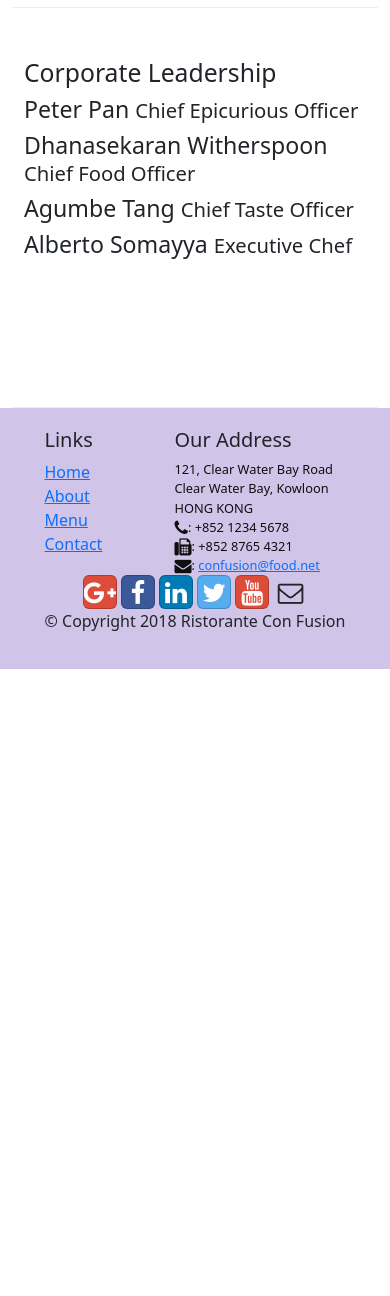
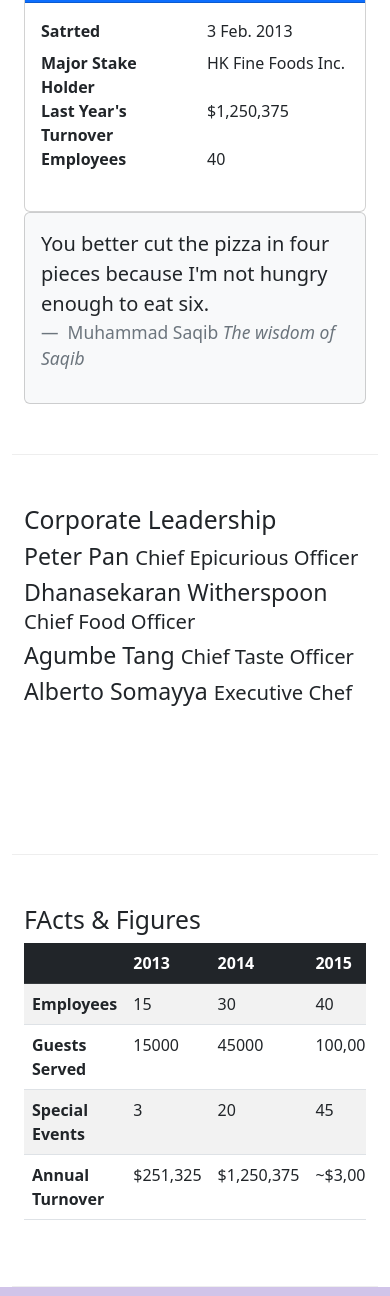
Before and after one commit to MuhammadSaqib786/Navbar-and-breadCrumbs-bootStrap, a website: page aboutus.html in a window 390 px wide. Shown: the part 1024-2320 px from the top of the page. Before the commit the page ends 1693 px from the top, so only its background shows below. Drawn offline with nearby package versions, Linux system fonts and the light colour scheme.

Commit message:
added table and cards using bootstrap classes table table-responsive table-stripe card card-body

```diff
--- a/aboutus.html
+++ b/aboutus.html
@@ -83,7 +83,40 @@
                 <p>Started in 2010, Ristorante con Fusion quickly established itself as a culinary icon par excellence in Hong Kong. With its unique brand of world fusion cuisine that can be found nowhere else, it enjoys patronage from the A-list clientele in Hong Kong.  Featuring four of the best three-star Michelin chefs in the world, you never know what will arrive on your plate the next time you visit us.</p>
                 <p>The restaurant traces its humble beginnings to <em>The Frying Pan</em>, a successful chain started by our CEO, Mr. Peter Pan, that featured for the first time the world's best cuisines in a pan.</p>
             </div>
-            <div class="col-12 col-sm-6">
+            <div class="col-sm">
+                <div class="card">
+                    <h3 class="card-header bg-primary text-white">
+                        Facts At a Glance
+
+                    </h3>
+                    <div class="card-body">
+                        <dl class="row">
+                            <dt class="col-6">Satrted</dt>
+                            <dd class="col-6">3 Feb. 2013</dd>
+                            <dt class="col-6">Major Stake Holder</dt>
+                            <dd class="col-6">HK Fine Foods Inc.</dd>
+                            <dt class="col-6">Last Year's Turnover</dt>
+                            <dd class="col-6">$1,250,375</dd>
+                            <dt class="col-6">Employees</dt>
+                            <dd class="col-6">40</dd>
+                        </dl>
+
+                    </div>
+
+                </div>
+            </div>
+            <div class="col-12">
+                <div class="card card-body bg-light">
+                    <blockquote class="blockquote">
+                        <p >
+                            You better cut the pizza in four pieces because I'm not hungry enough to eat six.
+                        </p>
+                        <footer class="blockquote-footer">
+                            Muhammad Saqib
+                            <cite title="Source Title">The wisdom of Saqib</cite>
+                        </footer>
+                    </blockquote>
+                </div>
             </div>
         </div>
 
@@ -100,6 +133,57 @@
                 <h3>Alberto Somayya <small>Executive Chef</small></h3>
                 <p class="d-none d-sm-block">Award winning three-star Michelin chef with wide International experience having worked closely with whos-who in the culinary world, he specializes in creating mouthwatering Indo-Italian fusion experiences. He says, <em>Put together the cuisines from the two craziest cultures, and you get a winning hit! Amma Mia!</em></p>
             </div>
+       </div>
+       <div class="row row-content">
+        <div class="col-12 col-sm-9">
+            <h2>FActs &amp; Figures</h2>
+            <div class="table-responsive">
+                <table class="table table-striped">
+                    <thead class="table-dark">
+                        <tr>
+                            <th>&nbsp;</th>
+                            <th>2013</th>
+                            <th>2014</th>
+                            <th>2015</th>
+                        </tr>
+
+                    </thead>
+                    <tbody>
+                        <tr>
+                            <th>Employees</th>
+                            <td>15</td>
+                            <td>30</td>
+                            <td>40</td>
+                        </tr>
+                        <tr>
+                            <th>Guests Served</th>
+                            <td>15000</td>
+                            <td>45000</td>
+                            <td>100,000</td>
+                        </tr>
+                        <tr>
+                            <th>Special Events</th>
+                            <td>3</td>
+                            <td>20</td>
+                            <td>45</td>
+                        </tr>
+                        <tr>
+                            <th>Annual Turnover</th>
+                            <td>$251,325</td>
+                            <td>$1,250,375</td>
+                            <td>~$3,000,000</td>
+                        </tr>
+                    </tbody>
+                </table>
+
+            </div>
+
+        </div>
+        <div class="col-12 col-sm-3">
+
+
+        </div>
+
        </div>
 
     </div>
```
